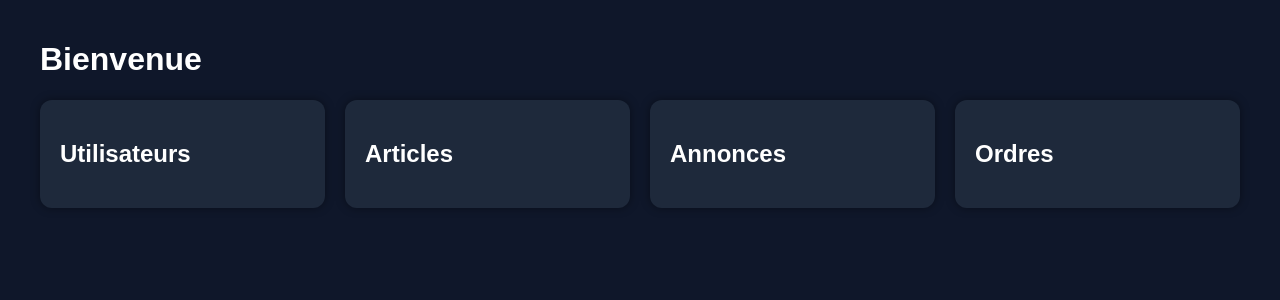
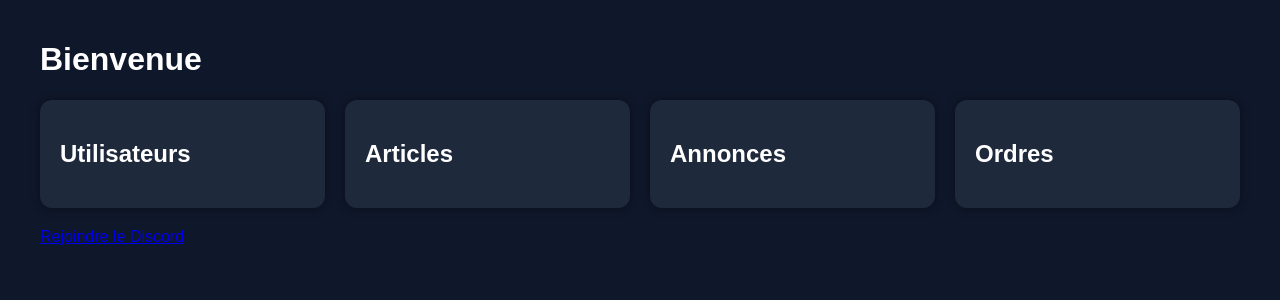
Before and after one commit to timi304/MonGouvernement, a Flask app: template templates/dashboard.html in a window 1280 px wide. Shown: the part 98-398 px from the top of the page. Run offline with Flask 3, Linux system fonts and the light colour scheme; the template is opened without the code that fills it, so the values that code supplies are empty; some libraries are stand-ins or nearby versions.

Commit message:
Add Discord link to dashboard template

```diff
--- a/templates/dashboard.html
+++ b/templates/dashboard.html
@@ -52,6 +52,11 @@
             <p>{{ stats.orders }}</p>
         </div>
 
+    <a href="https://discord.gg/UTjPc7DGM"
+       target="_blank"
+       class="discord-btn">
+       Rejoindre le Discord
+    </a>
     </div>
 
 </div>
```
